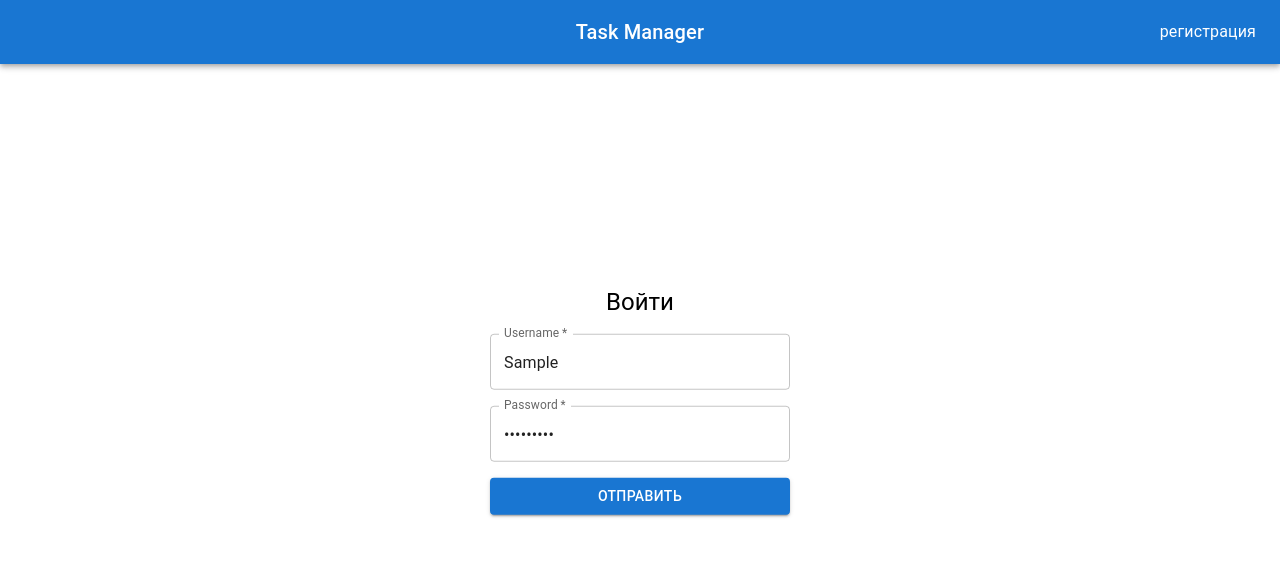
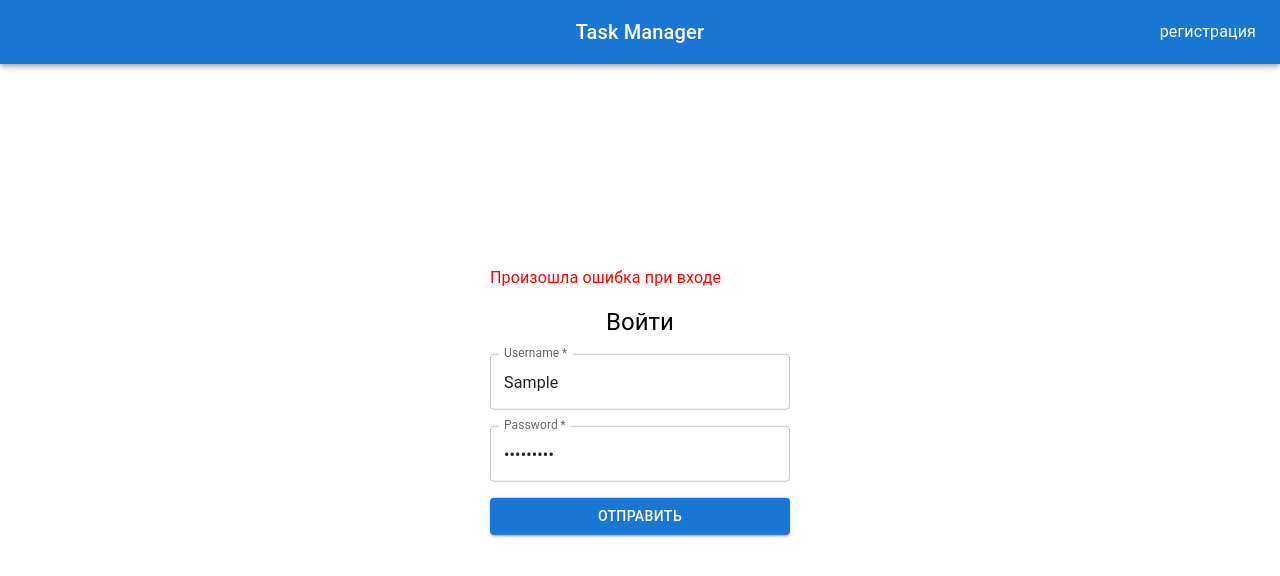
Before and after one commit to Brykl/Tasks-Manager, a React (Vite) app: page /login in a window 1280 px wide. Both pictures are taken after typing "Sample", "Sample123" into the empty fields and a click on the button "ОТПРАВИТЬ". Shown: the top 576 px of the page. Built offline with nearby package versions, Linux system fonts and the light colour scheme; no server answers.

Commit message:
login and register works correctly

```diff
--- a/src/pages/Login.jsx
+++ b/src/pages/Login.jsx
@@ -1,15 +1,36 @@
 import { Box, Typography, TextField, Button } from "@mui/material";
 import React, { useState } from "react";
 import DefaultAppBar from "../components/AppBar";
+import { useNavigate } from "react-router-dom";
+import login from "../services/login";
 
 function Login() {
+  const navigate = useNavigate();
+
   const [username, setUsername] = useState("");
   const [password, setPassword] = useState("");
+  const [loginErr, setLoginErr] = useState("");
 
-  const handleSubmit = (e) => {
+  const handleSubmit = async (e) => {
     e.preventDefault();
-    console.log("Username:", username);
-    console.log("Password:", password);
+    setLoginErr("");
+
+    try {
+      const data = await login(username, password);
+      console.log(data.message);
+      navigate("/login");
+    } catch (error) {
+      if (error.response && error.response.data) {
+        const message =
+          error.response.data.error ||
+          error.response.data.message ||
+          "Неизвестная ошибка";
+
+        setLoginErr(message);
+      } else {
+        setLoginErr("Произошла ошибка при входе");
+      }
+    }
   };
 
   return (
@@ -29,6 +50,11 @@ function Login() {
           gap: 2,
         }}
       >
+        {loginErr && (
+          <>
+            <Typography sx={{ color: "red" }}>{loginErr}</Typography>
+          </>
+        )}
         <Typography variant="h5" textAlign="center">
           Войти
         </Typography>
--- /dev/null
+++ b/src/services/login.js
@@ -0,0 +1,14 @@
+import axios from "axios";
+
+export default async function login(username, password) {
+  try {
+    const response = await axios.post("http://localhost:3030/login", {
+      username,
+      password,
+    });
+    return response.data;
+  } catch (error) {
+    console.error("Ошибка при входе:", error);
+    throw error;
+  }
+}
```
